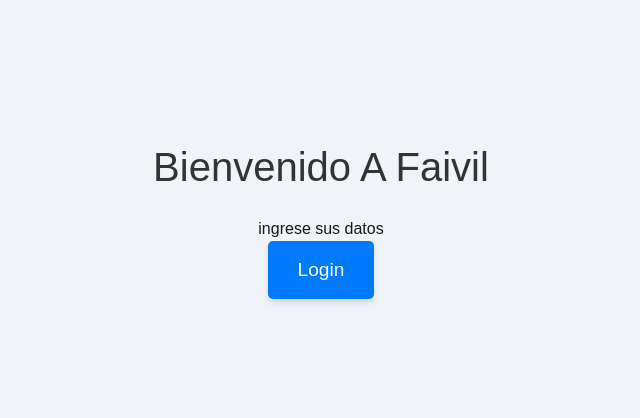
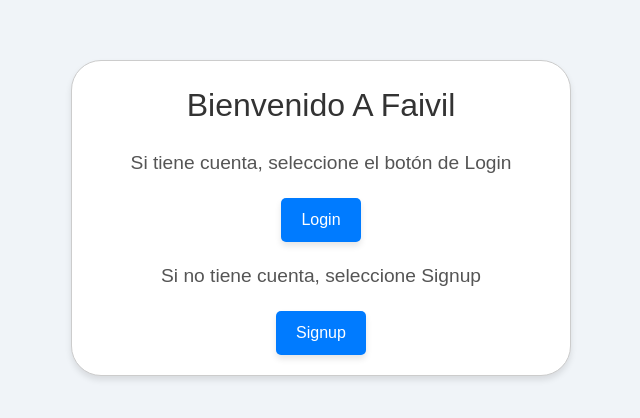
Before and after one commit to sirig14/rolins, a Next.js app in the folder my-first-project2024/: page / in a window 1280 px wide. Shown: the part 182-600 px from the top of the page, without its empty margins (319-959 px from the left). Built offline with nearby package versions, Linux system fonts and the light colour scheme.

Commit message:
pagina login arreglada

```diff
--- a/my-first-project2024/package.json
+++ b/my-first-project2024/package.json
@@ -11,9 +11,9 @@
   "dependencies": {
     "bcryptjs": "^2.4.3",
     "mongoose": "^8.8.3",
-    "next": "15.0.3",
-    "react": "19.0.0-rc-66855b96-20241106",
-    "react-dom": "19.0.0-rc-66855b96-20241106"
+    "next": "^15.0.4",
+    "react": "^19.0.0",
+    "react-dom": "^19.0.0"
   },
   "devDependencies": {
     "@types/node": "^20",
--- /dev/null
+++ b/my-first-project2024/src/app/login.css
@@ -0,0 +1,19 @@
+.box_login
+{
+  max-width: 500px;
+  width: 100%;
+  padding: 20px;
+  background-color: #fff;
+  border: 1px solid #ccc;
+  border-radius: 30px;
+  box-shadow: 0 4px 6px rgba(0, 0, 0, 0.1);
+  text-align: center;
+}
+
+@media (max-width: 500px) {
+    .box_login
+    {
+      max-width: 250px;
+      padding: 10px 5px ;
+    }
+  }
--- a/my-first-project2024/src/app/page.tsx
+++ b/my-first-project2024/src/app/page.tsx
@@ -2,34 +2,52 @@
 import React from "react";
 import { BrowserRouter as Router, Routes, Route } from "react-router-dom";
 import Login from "/password/login"; // Ajusta el import según la ubicación real del archivo
-
+import "./login.css";
 const LoginPage = () => {
   return (
     <div
       style={{
         display: "flex",
-        flexDirection: "column",
         justifyContent: "center",
         alignItems: "center",
         height: "100vh",
         backgroundColor: "#f0f4f8",
         fontFamily: "'Arial', sans-serif",
+        padding: "10px",
       }}
+    >
+      <div className="box_login"
       >
         <h1
           style={{
             color: "#333",
-          fontSize: "2.5rem",
+            fontSize: "2rem",
             marginBottom: "20px",
           }}
         >
           Bienvenido A Faivil
         </h1>
-      <p>ingrese sus datos</p>
+        <h5
+          style={{
+            color: "#555",
+            fontSize: "1.2rem",
+            marginBottom: "20px",
+          }}
+        >
+          Si tiene cuenta, seleccione el botón de Login
+        </h5>
+        <div
+          style={{
+            display: "flex",
+            justifyContent: "center",
+            gap: "10px", // Espaciado entre botones
+            marginBottom: "20px",
+          }}
+        >
           <button
             style={{
-          padding: "15px 30px",
-          fontSize: "1.2rem",
+              padding: "10px 20px",
+              fontSize: "1rem",
               color: "#fff",
               backgroundColor: "#007BFF",
               border: "none",
@@ -42,6 +60,40 @@
             Login
           </button>
         </div>
+        <h5
+          style={{
+            color: "#555",
+            fontSize: "1.2rem",
+            marginBottom: "20px",
+          }}
+        >
+          Si no tiene cuenta, seleccione Signup
+        </h5>
+        <div
+          style={{
+            display: "flex",
+            justifyContent: "center",
+            gap: "10px", // Espaciado entre botones
+          }}
+        >
+          <button
+            style={{
+              padding: "10px 20px",
+              fontSize: "1rem",
+              color: "#fff",
+              backgroundColor: "#007BFF",
+              border: "none",
+              borderRadius: "5px",
+              cursor: "pointer",
+              boxShadow: "0px 4px 6px rgba(0, 0, 0, 0.1)",
+            }}
+            onClick={() => (window.location.href = "/password/signup")}
+          >
+            Signup
+          </button>
+        </div>
+      </div>
+    </div>
   );
 };
 
--- a/my-first-project2024/src/page/pagina.tsx
+++ b/my-first-project2024/src/app/pagina/page.tsx
@@ -3,7 +3,7 @@
 import React, { useState } from "react";
 import "./home.css";
 import { BrowserRouter as Router, Routes, Route } from "react-router-dom";
-const Page = () => {
+const Pagina = () => {
   // Estado para manejar la sección activa
   const [activeSection, setActiveSection] = useState("home");
 
@@ -153,4 +153,4 @@
   );
 };
 
-export default Page;
+export default Pagina;
--- a/my-first-project2024/src/app/password/login/Login.tsx
+++ b/my-first-project2024/src/app/password/login/Login.tsx
@@ -20,5 +20,6 @@
   if (!isValidPassword) {
     return res.status(400).json({ message: "Invalid credentials" });
   }
-  return res.status(200).json({ message: "Login successful" });
+  return res.redirect(302,"/pagina")
+
 }
```
Also changed, not shown: my-first-project2024/src/app/pagina/home.css (renamed from my-first-project2024/src/app/home.css), 1 other file (tests, documents, lock files or other folders). Lines whose indentation alone changed are shown as unchanged.
